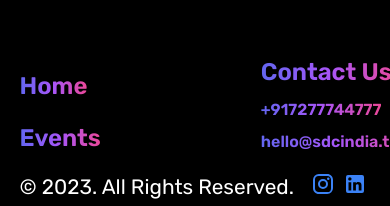
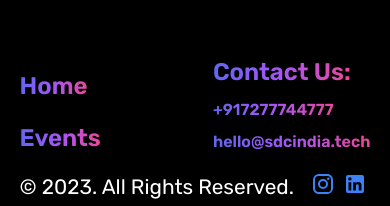
Before and after one commit to SDC-INDIA/sdc-website, a Next.js app: page / in a window 390 px wide. Shown: the part 4488-4694 px from the top of the page. Built offline with nearby package versions, Linux system fonts and the light colour scheme; no server answers.

Commit message:
minor update

```diff
--- a/src/components/HomePage/Footer/Footer.tsx
+++ b/src/components/HomePage/Footer/Footer.tsx
@@ -11,7 +11,7 @@ const Footer = () => {
                 <div>
                     <Link href="/"><Image className='' src="/static/sdc-logo-black.png" height={400} width={400} alt="" /></Link>
                 </div>
-                <div className="flex justify-around gap-40 lg:gap-60">
+                <div className="flex justify-around gap-28 lg:gap-60">
                     <div className='flex flex-col gap-4 mt-4 justify-center'>
                         <Link href="#" className="custom-color-text text-[1.5rem] w-fit font-semibold">Home</Link>
                         <Link href="/events" className="custom-color-text text-[1.5rem] w-fit font-semibold">Events</Link>
```
